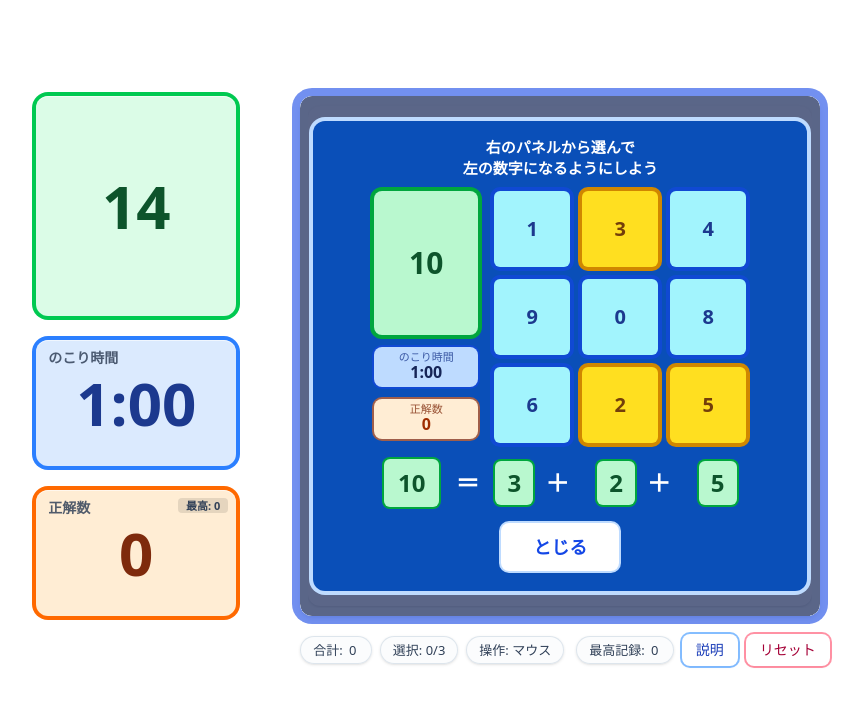
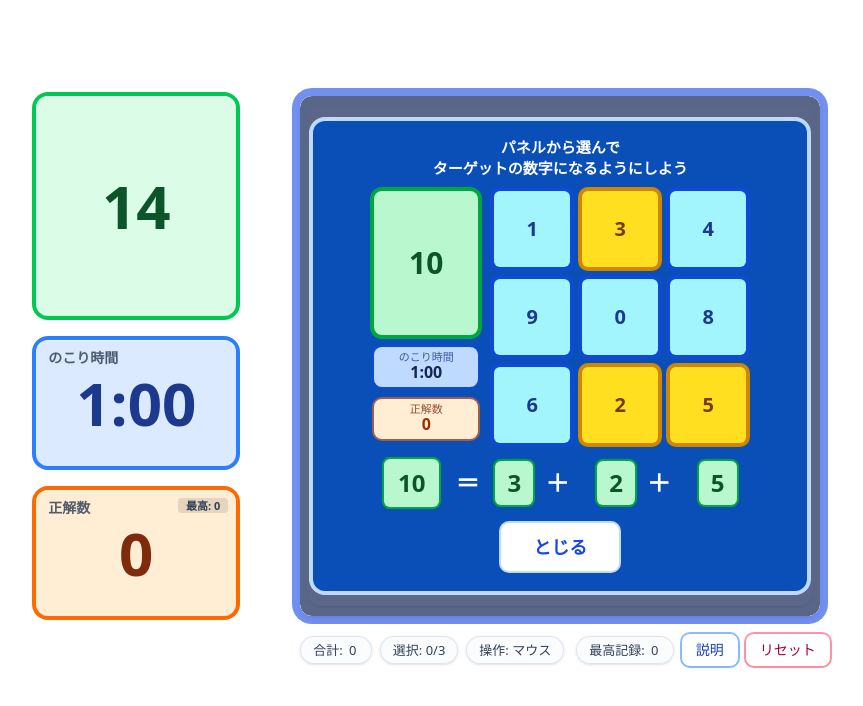
Before and after one commit to seiya-matsuoka/total-match-game, a React (Vite) app: page / in a window 1280 px wide. Both pictures are taken after a click on the button "説明". Shown: the top 706 px of the page, without its empty margins (207-1070 px from the left). Built offline with nearby package versions, Linux system fonts and the light colour scheme.

Commit message:
fix: 説明画面の文言を修正

```diff
--- a/src/components/HowTo.tsx
+++ b/src/components/HowTo.tsx
@@ -1,4 +1,3 @@
-// src/components/HowTo.tsx
 type Props = { onClose: () => void };
 
 export default function HowTo({ onClose }: Props) {
@@ -14,9 +13,9 @@ export default function HowTo({ onClose }: Props) {
       >
         {/* 見出し（コンパクト） */}
         <div className="mb-2 text-center text-[14px] font-bold leading-snug sm:mb-3 sm:text-[15px]">
-          右のパネルから選んで
+          パネルから選んで
           <br />
-          左の数字になるようにしよう
+          ターゲットの数字になるようにしよう
         </div>
 
         {/* ====== 例：左サイドバー + 3×3 ====== */}
```
